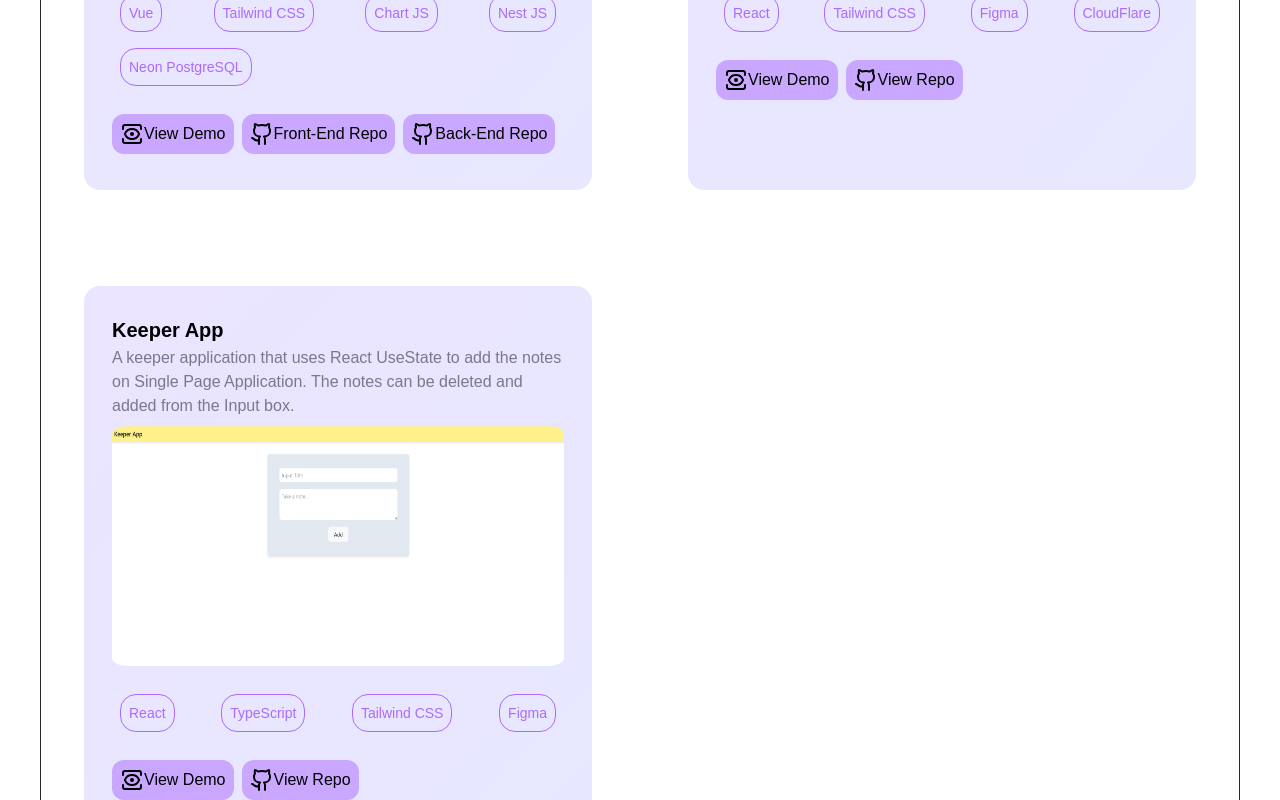
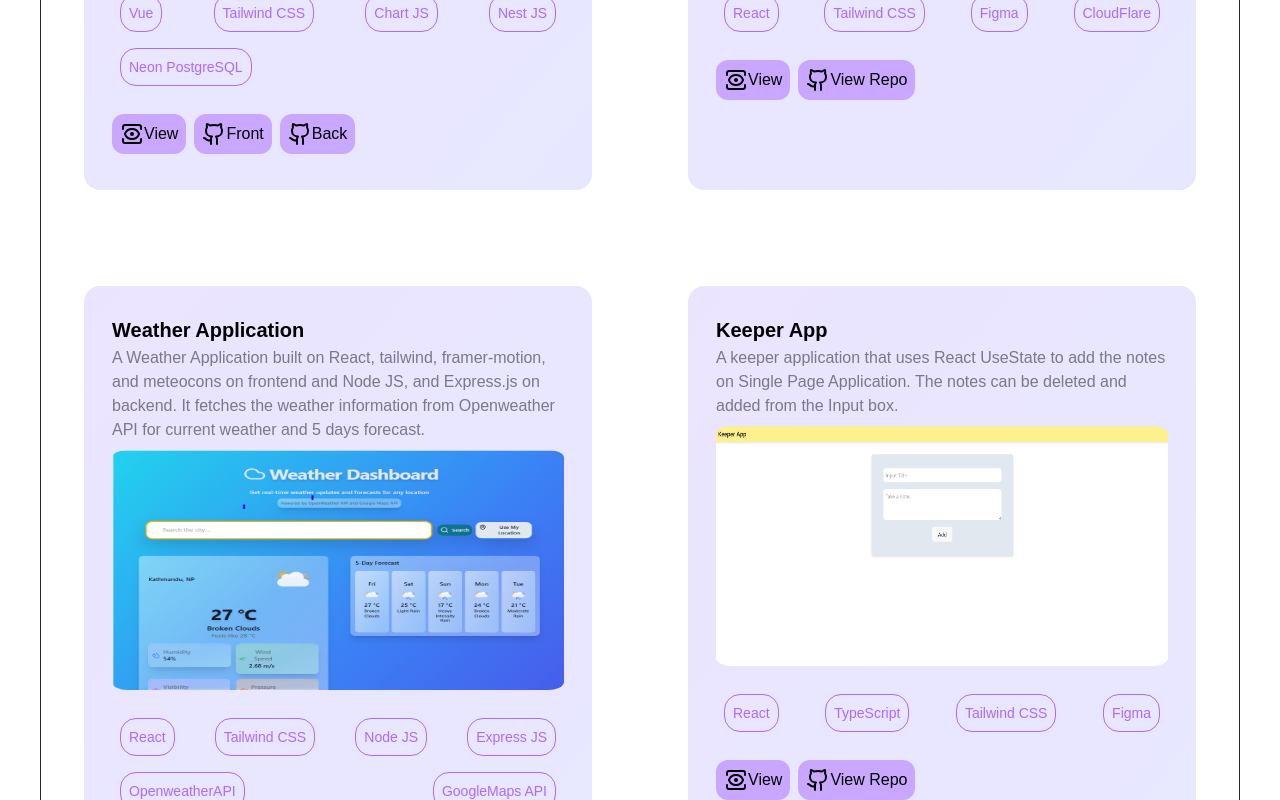
Before and after one commit to JayanShrestha/my-portfolio-react, a React (Vite) app: page / in a window 1280 px wide. Shown: the part 2460-3260 px from the top of the page. Built offline with nearby package versions, Linux system fonts and the light colour scheme; the HTML template or start-up script is replaced by a standard one.

Commit message:
updated projects section with weather app

```diff
--- a/src/components/Projects.jsx
+++ b/src/components/Projects.jsx
@@ -56,7 +56,7 @@ const Projects = () => {
                       );
                     })}
                   </div>
-                  <div className="flex py-2">
+                  <div className="grid py-2">
                     <div className="flex flex-col justify-between items-center sm:flex-row max-w-lg">
                       {" "}
                       <div className="flex justify-center items-center">
@@ -64,7 +64,7 @@ const Projects = () => {
                           {" "}
                           <View />
                           <a href={item.url} target="_blank">
-                            View Demo
+                            View
                           </a>
                         </span>
 
@@ -84,14 +84,14 @@ const Projects = () => {
                                 href={item.frontendRepo}
                               >
                                 <Github />
-                                Front-End Repo
+                                Front
                               </a>
                               <a
                                 className="flex pl-2 bg-color-1/50 p-2 rounded-xl  hover:scale-105 ml-2 transition-all"
                                 href={item.backendRepo}
                               >
                                 <Github />
-                                Back-End Repo
+                                Back
                               </a>
                             </span>
                           )}
--- a/src/constants/index.js
+++ b/src/constants/index.js
@@ -1,7 +1,7 @@
 import Domain from "../assets/Projects/DomainRank.png";
 import Portfolio from "../assets/Projects/Portfolio.png";
 import Keeper from "../assets/Projects/Keeper.png";
-
+import weather from "../assets/Projects/WeatherApp.png";
 export const navigation = [
   {
     id: "0",
@@ -69,6 +69,24 @@ export const projects = [
   },
   {
     id: "2",
+    title: "Weather Application",
+    url: "https://weatherapp.jayanshrestha.com/",
+    frontendRepo: "https://github.com/JayanShrestha/Weather-App-Frontend",
+    backendRepo: "https://github.com/JayanShrestha/Weather-App-Backend",
+    description:
+      "A Weather Application built on React, tailwind, framer-motion, and meteocons on frontend and Node JS, and Express.js on backend. It fetches the weather information from Openweather API for current weather and 5 days forecast.",
+    tech: [
+      "React",
+      "Tailwind CSS",
+      "Node JS ",
+      "Express JS",
+      "OpenweatherAPI",
+      "GoogleMaps API",
+    ],
+    image: weather,
+  },
+  {
+    id: "3",
     title: "Keeper App",
     url: "https://keeper.jayanshrestha.com/",
     repo: "https://github.com/JayanShrestha/Keeper-App",
```
Also changed, not shown: src/assets/Projects/WeatherApp.png (added).
